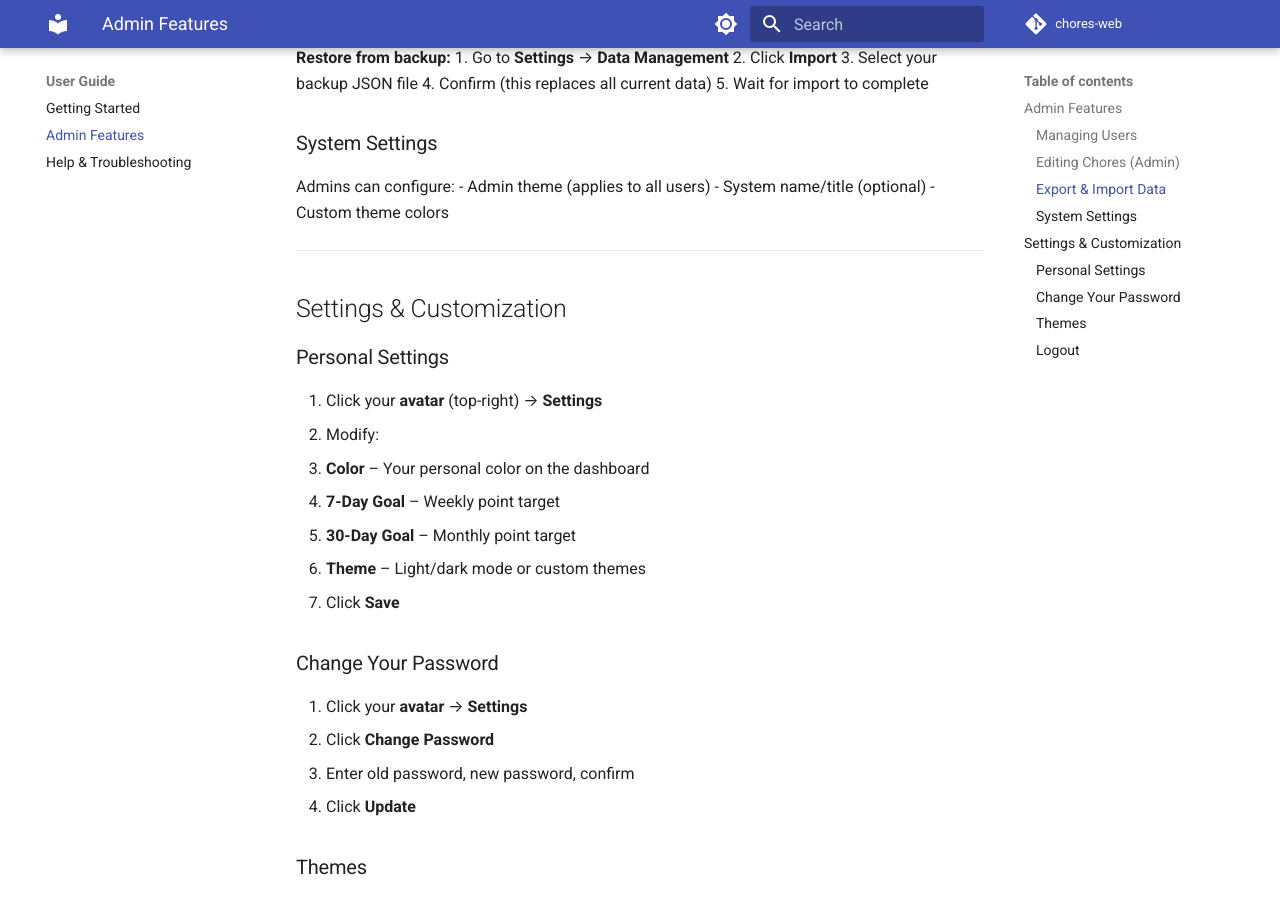
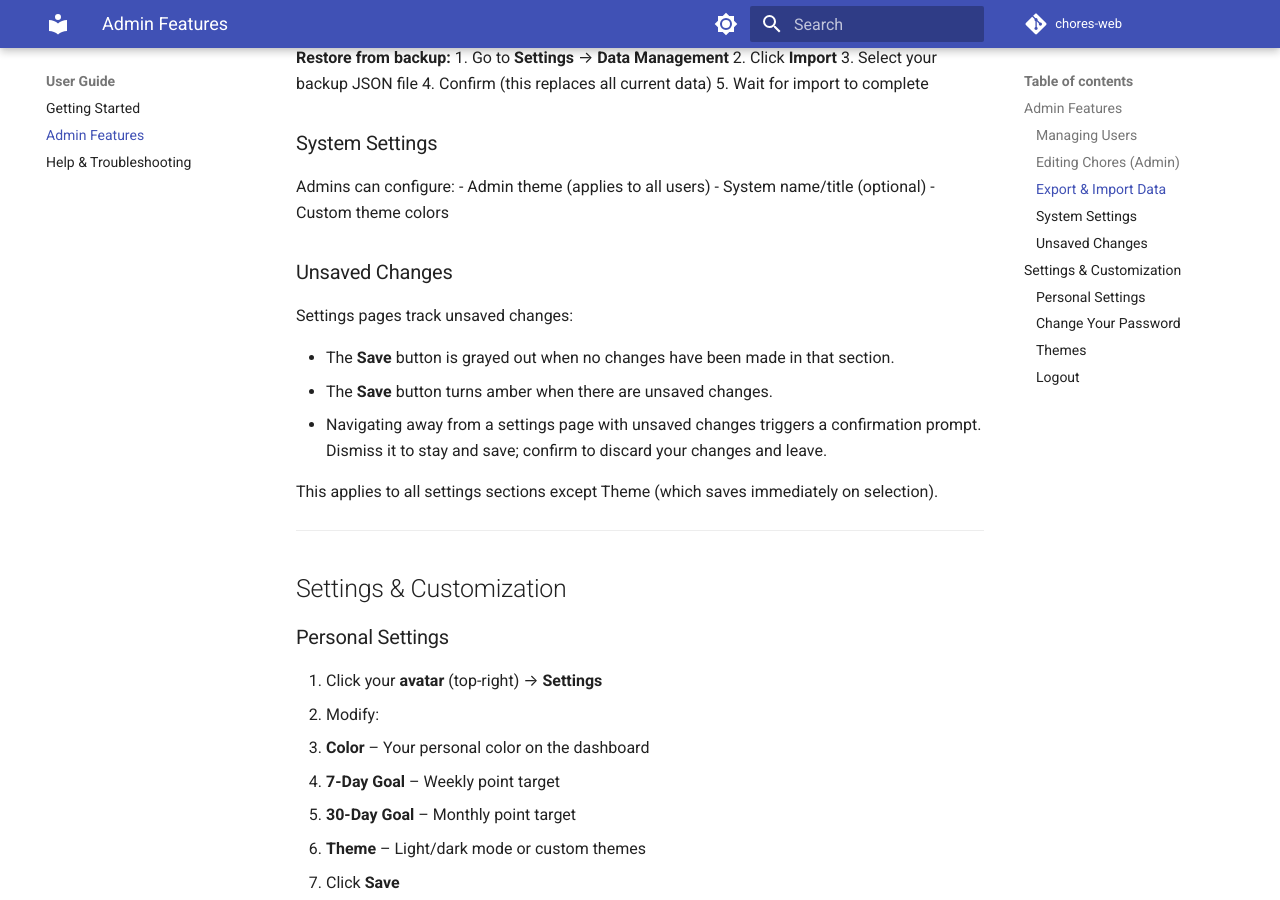
Before and after one commit to derekwinters/chores-web, an MkDocs documentation site: the page built from docs/user-guide/admin.md, in a window 1280 px wide and 900 px high, scrolled down 949 px. Built offline with MkDocs 1.6.1 and Material for MkDocs 9.7.7, drawn with Linux system fonts in a browser that asks for light colours; comment, search, counter and statistics services are not loaded.

Commit message:
docs: update admin docs for #186 pre-implementation

```diff
--- a/docs/user-guide/admin.md
+++ b/docs/user-guide/admin.md
@@ -58,6 +58,16 @@ Admins can configure:
 - System name/title (optional)
 - Custom theme colors
 
+### Unsaved Changes
+
+Settings pages track unsaved changes:
+
+- The **Save** button is grayed out when no changes have been made in that section.
+- The **Save** button turns amber when there are unsaved changes.
+- Navigating away from a settings page with unsaved changes triggers a confirmation prompt. Dismiss it to stay and save; confirm to discard your changes and leave.
+
+This applies to all settings sections except Theme (which saves immediately on selection).
+
 ---
 
 ## Settings & Customization
```
